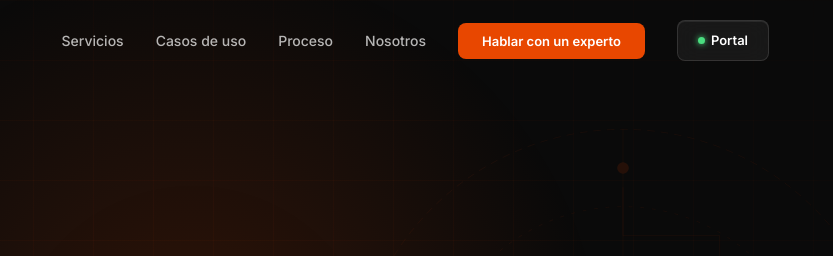
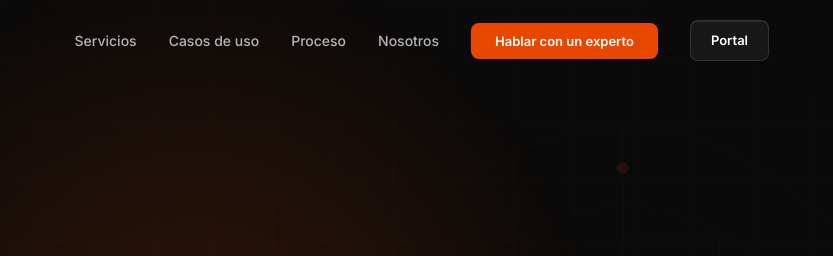
Before and after one commit to Architech-IA/ArchiTechIA, a plain HTML site: page index.html in a window 1280 px wide. Shown: the top 256 px of the page, 447-1280 px from the left. Drawn offline with Linux system fonts and the light colour scheme.

Commit message:
style: quitar círculo verde del botón Portal en navbar

```diff
--- a/index.html
+++ b/index.html
@@ -207,17 +207,7 @@
       align-items: center;
       gap: 6px;
     }
-    .nav-portal::before {
-      content: '';
-      display: inline-block;
-      width: 7px;
-      height: 7px;
-      border-radius: 50%;
-      background: #4ade80;
-      box-shadow: 0 0 6px #4ade80;
-      flex-shrink: 0;
-    }
-    .nav-portal:hover {
+.nav-portal:hover {
       background: rgba(255,255,255,0.11) !important;
       border-color: rgba(255,255,255,0.22) !important;
       transform: translateY(-1px);
```
